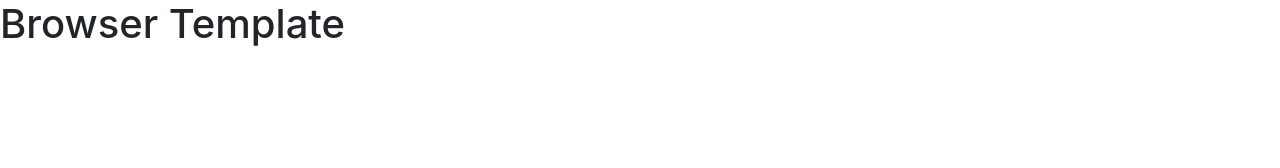
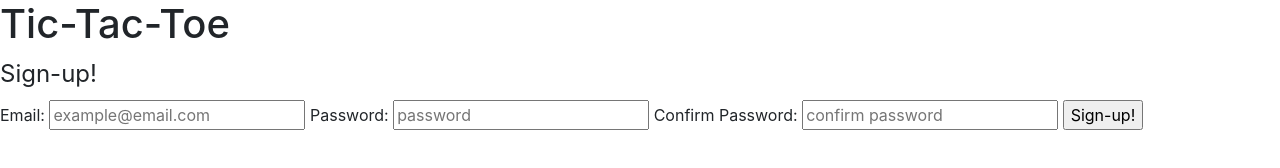
Before and after one commit to gundyn/tic-tac-toe-client, a website built with webpack: page index.html in a window 1280 px wide. Built offline with nearby package versions, Linux system fonts and the light colour scheme.

Commit message:
html update form created for sign-up

```diff
--- a/index.html
+++ b/index.html
@@ -1,7 +1,7 @@
 <!DOCTYPE html>
 <html>
     <head>
-      <title>Example</title>
+      <title>Tic-Tac-Toe</title>
       <meta name="viewport" content="width=device-width, initial-scale=1">
 
       <!-- Do not add `link` tags-->
@@ -12,6 +12,25 @@
       <script src="public/application.js" type="text/javascript" charset="utf-8" defer></script>
     </head>
     <body>
-      <h1>Browser Template</h1>
+      <h1>Tic-Tac-Toe</h1>
+
+        <section>
+          <form id="sign-up-form">
+            <fieldset>
+              <legend>Sign-up!</legend>
+
+              <label for="sign-up-email">Email:</label>
+              <input id"sign-up-email" type="email" name="" placeholder="example@email.com">
+
+              <label for="sign-up-password">Password:</label>
+              <input id="sign-up-password" type="password" name="" placeholder="password">
+
+              <label for="sign-up-password_confirmation">Confirm Password:</label>
+              <input id="sign-up-password_confirmation" type="password" name="" placeholder="confirm password">
+
+              <input type="submit" value="Sign-up!">
+            </fieldset>
+          </form>
+        </section>
     </body>
 </html>
```
